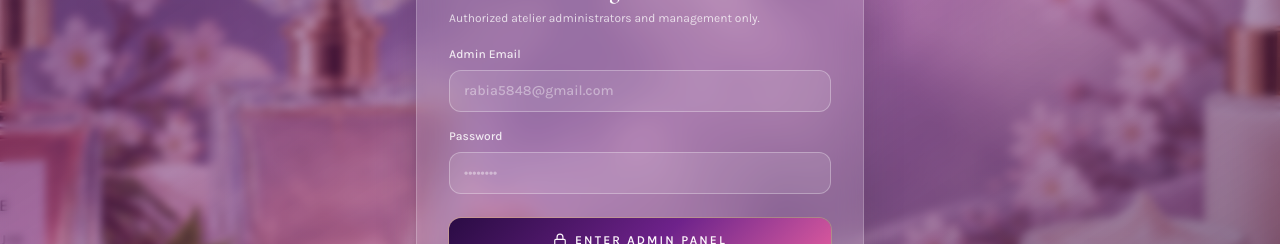
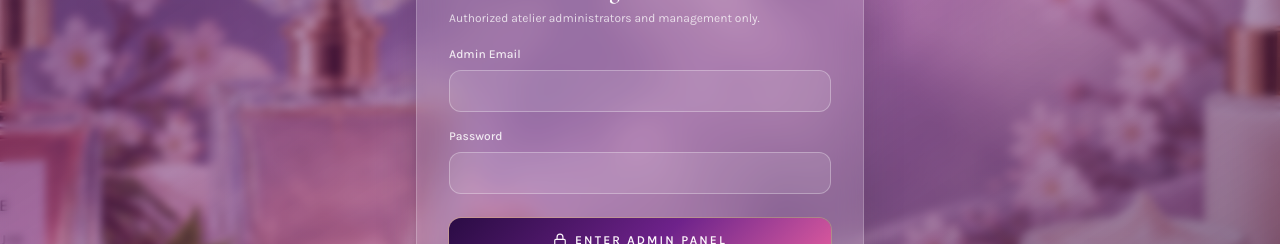
Before and after one commit to rabiamukhtar2211-maker/ecomerace-website-, a React (Vite) app: page /admin-login in a window 1280 px wide. Shown: the part 263-507 px from the top of the page. Built offline with nearby package versions, Linux system fonts and the light colour scheme; no server answers.

Commit message:
Remove placeholder hints completely from Admin login

```diff
--- a/src/admin/pages/AdminLogin.jsx
+++ b/src/admin/pages/AdminLogin.jsx
@@ -47,6 +47,7 @@ function AdminLogin() {
       {/* Login Card */}
       <form
         onSubmit={handleLogin}
+        autoComplete="off"
         className="relative z-10 w-full max-w-md rounded-2xl border border-white/20 bg-white/15 p-8 shadow-2xl backdrop-blur-md text-white"
       >
         <div className="flex items-center gap-3">
@@ -70,13 +71,14 @@ function AdminLogin() {
           <input
             type="email"
             required
+            autoComplete="off"
             value={email}
             onChange={(e) => {
               setEmail(e.target.value);
               setError("");
             }}
-            placeholder="rabia5848@gmail.com"
-            className="mt-2 w-full rounded-xl border border-white/30 bg-white/10 px-3.5 py-2.5 text-sm text-white outline-none placeholder:text-white/40 focus:border-white/70"
+            placeholder=""
+            className="mt-2 w-full rounded-xl border border-white/30 bg-white/10 px-3.5 py-2.5 text-sm text-white outline-none focus:border-white/70"
           />
         </label>
 
@@ -86,13 +88,14 @@ function AdminLogin() {
           <input
             type="password"
             required
+            autoComplete="new-password"
             value={password}
             onChange={(e) => {
               setPassword(e.target.value);
               setError("");
             }}
-            placeholder="••••••••"
-            className="mt-2 w-full rounded-xl border border-white/30 bg-white/10 px-3.5 py-2.5 text-sm text-white outline-none placeholder:text-white/40 focus:border-white/70"
+            placeholder=""
+            className="mt-2 w-full rounded-xl border border-white/30 bg-white/10 px-3.5 py-2.5 text-sm text-white outline-none focus:border-white/70"
           />
         </label>
 
```
